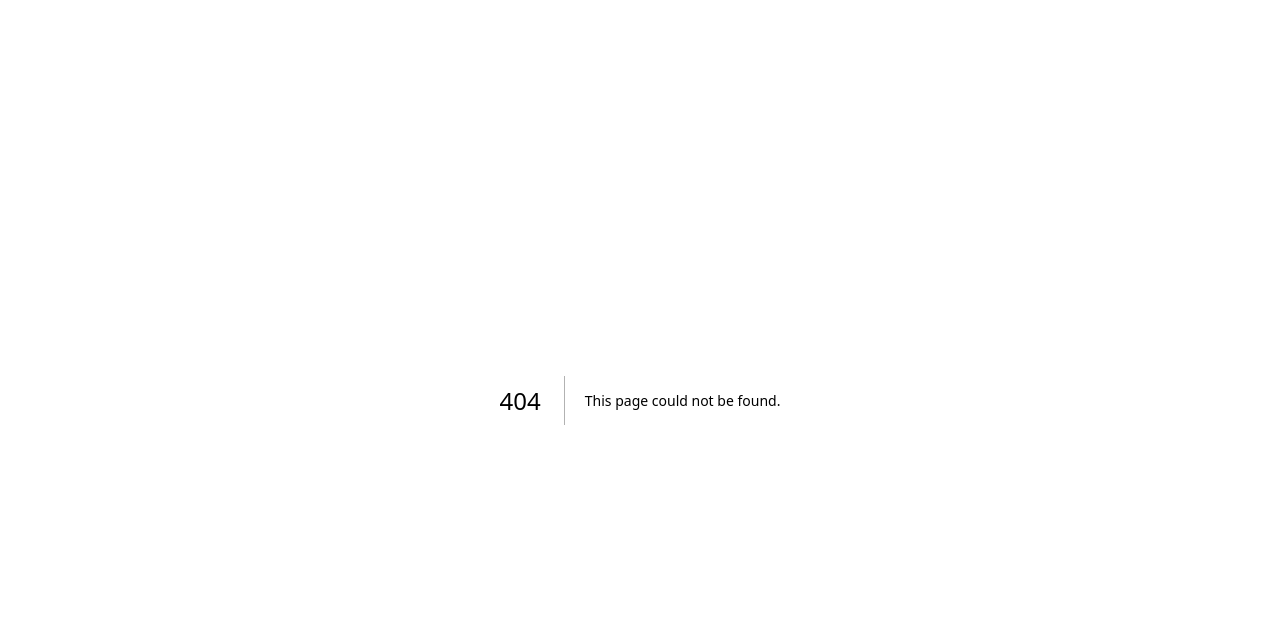
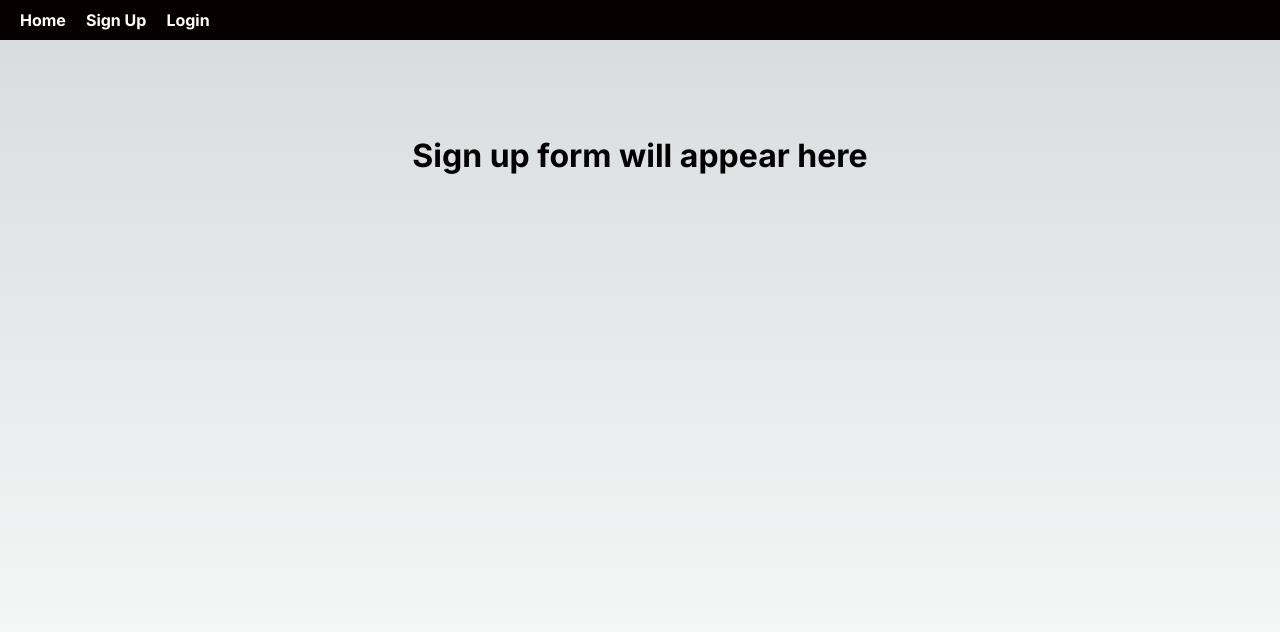
Before and after one commit to Chefane/publish_articles, a Next.js app: page /signup in a window 1280 px wide. Before the commit this address had no page. Shown: the top 632 px of the page. Built offline with nearby package versions, Linux system fonts and the light colour scheme.

Commit message:
added a navbar and routes

```diff
--- a/package.json
+++ b/package.json
@@ -10,6 +10,7 @@
   },
   "dependencies": {
     "autoprefixer": "^10.4.16",
+    "daisyui": "^3.8.3",
     "next": "13.5.4",
     "postcss": "^8.4.31",
     "postcss-cli": "^10.1.0",
--- a/src/app/components/Navbar.tsx
+++ b/src/app/components/Navbar.tsx
@@ -1,32 +1,26 @@
-// components/Navbar.js
-
+import React from 'react';
 import Link from 'next/link';
 
 const Navbar = () => {
   return (
     <nav className="navbar">
-      <div className="container">
-        <Link href="/">
-          Your Logo
-        </Link>
-        <ul className="nav-links">
-          <li>
-            <Link href="">
+      <ul className="navbar-nav">
+        <li className="nav-item">
+          <Link className="nav-link" href="/">
             Home
           </Link>
         </li>
-          <li>
-            <Link href="/services">
-              Create Account
+        <li className="nav-item">
+          <Link className="nav-link" href="/signup">
+            Sign Up
           </Link>
         </li>
-          <li>
-            <Link href="/contact">
+        <li className="nav-item">
+          <Link className="nav-link" href="/login">
             Login
           </Link>
         </li>
       </ul>
-      </div>
     </nav>
   );
 };
--- a/src/app/globals.css
+++ b/src/app/globals.css
@@ -95,10 +95,51 @@ body {
     rgb(var(--background-start-rgb));
 }
 
-a {
-  color: inherit;
+/* styles/navbar.css */
+.navbar {
+  background-color: #070000;
+  color: #fff;
+  display: flex;
+  justify-content: space-between;
+  align-items: center;
+  padding: 10px 20px;
+}
+
+.navbar-brand {
+  font-size: 24px;
+  font-weight: bold;
   text-decoration: none;
+  color: #fff;
 }
+
+.navbar-nav {
+  list-style-type: none;
+  margin: 0;
+  padding: 0;
+  display: flex;
+}
+
+.nav-item {
+  margin-right: 20px;
+}
+
+.nav-item:last-child {
+  margin-right: 0;
+}
+
+.nav-link {
+  text-decoration: none;
+  color: #fff;
+  font-weight: bold;
+  transition: color 0.2s ease-in-out;
+}
+
+.nav-link:hover {
+  color: #f39c12;
+}
+
+
+
 
 @media (prefers-color-scheme: dark) {
   html {
--- /dev/null
+++ b/src/app/signup/page.tsx
@@ -0,0 +1,15 @@
+import Navbar from "../components/Navbar";
+import Image from 'next/image'
+import styles from '@/app/page.module.css';
+
+
+
+export default function Signup() {
+  return  <>
+    <Navbar/>
+     <main className={styles.main}>
+     <h1>Sign up form will appear here</h1>
+   </main>
+   </>
+
+  }
--- /dev/null
+++ b/tailwind.config.js
@@ -0,0 +1,11 @@
+module.exports = {
+    content: [
+      "./src/pages/**/*.{js,ts,jsx,tsx,mdx}",
+      "./src/components/**/*.{js,ts,jsx,tsx,mdx}",
+      "./src/app/**/*.{js,ts,jsx,tsx,mdx}",
+    ],
+    plugins: [require("daisyui")],
+    daisyui: {
+      themes: ["dark"],
+    },
+  };
```
Also changed, not shown: src/app/login/page.tsx (added, +11 -0 lines), src/app/publish/page.tsx (added), 1 other file (tests, documents, lock files or other folders). Lines whose indentation alone changed are shown as unchanged.
